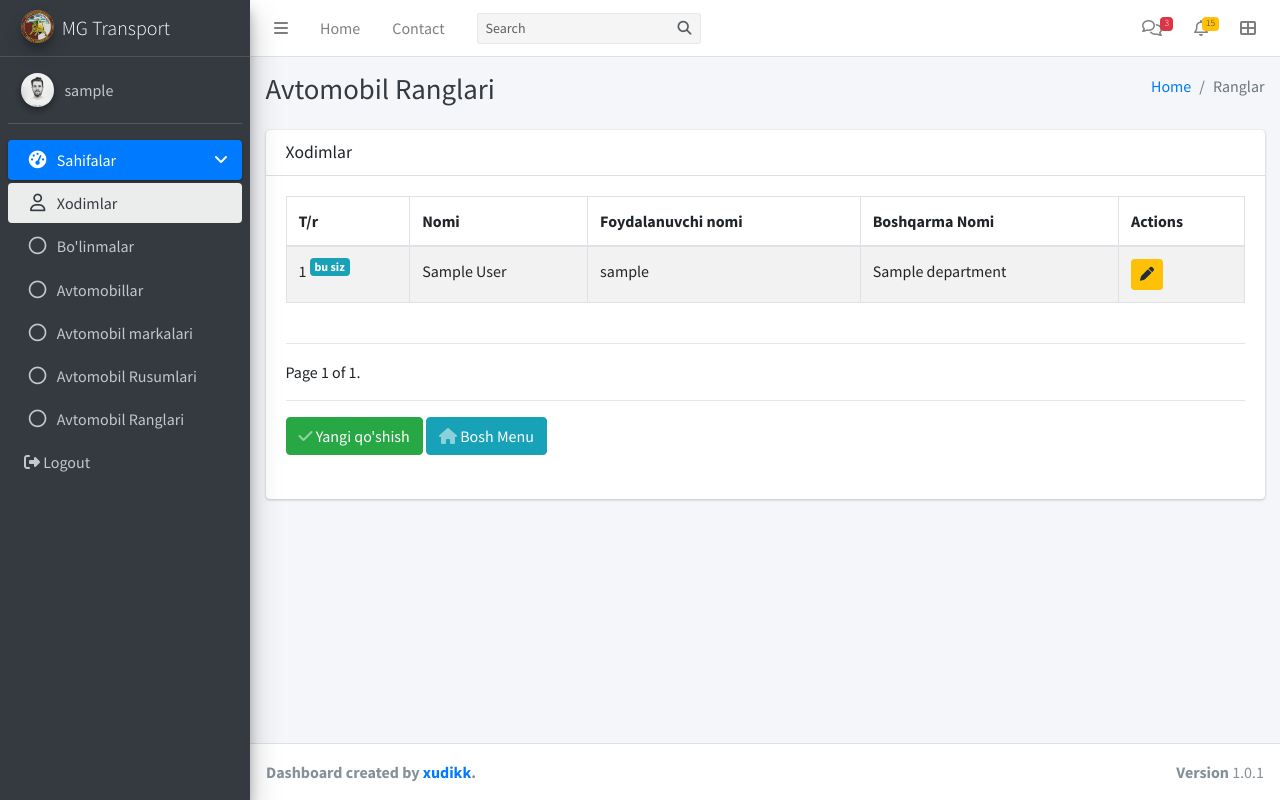
After one commit to xudikk/mg-transport, a Django app: page /user/ in a window 1280 px wide. The commit adds this page. Run offline with Django 4.2, Linux system fonts and the light colour scheme; a user stored in the database is signed in; tables that the repository leaves empty hold one stand-in row (values such as "Sample post"); parts of the project's set-up code (start-up, migrations or seed data) failed here and were passed over; some libraries are stand-ins or nearby versions.

Commit message:
user control departments filter

```diff
--- /dev/null
+++ b/aaa.py
@@ -0,0 +1,6 @@
+from string import digits
+
+s = '/department/transport/2/'.rstrip("/")
+remove_digits = str.maketrans('', '', digits)
+res = s.translate(remove_digits)
+print(res)
--- a/core/dashboard/auto.py
+++ b/core/dashboard/auto.py
@@ -2,10 +2,13 @@ from django.conf import settings
 from django.core.paginator import Paginator
 from django.shortcuts import render, redirect
 
+from base.custom import permission_checker
+from base.helper import perm_helper
 from core.forms.auto import AutoBrandForm, AutoColorForm
 from core.models import AutoBrand, AutoMotoTransportColor
 
 
+@perm_helper
 def marka(request, status=None, pk=None):
     pagination = AutoBrand.objects.all().order_by('-pk')
     paginator = Paginator(pagination, settings.PAGINATE_BY)
@@ -28,6 +31,7 @@ def marka(request, status=None, pk=None):
     return render(request, f'pages/marka.html', ctx)
 
 
+@perm_helper
 def color(request, status=None, pk=None):
     pagination = AutoMotoTransportColor.objects.all().order_by('-pk')
     paginator = Paginator(pagination, settings.PAGINATE_BY)
--- a/core/models/department.py
+++ b/core/models/department.py
@@ -26,9 +26,9 @@ class Department(TimeStampedModel):
         null=True,
         blank=True,
     )
-    stir = models.CharField(max_length=20, verbose_name=_('STIR'), null=True, blank=True)
+    stir = models.CharField(max_length=9, verbose_name=_('STIR'), null=True, blank=True)
 
     phone = PhoneNumberField(verbose_name=_("Telefon raqami"), null=True, blank=True)
 
     def __str__(self):
-        return f"{self.get_type_display()} - {self.name}"
+        return f"{self.name}"
--- a/core/models/user.py
+++ b/core/models/user.py
@@ -44,7 +44,7 @@ class User(AbstractBaseUser, PermissionsMixin):
         (2, "Admin"),
     ])  # user type
 
-    depart = models.ForeignKey(Department, verbose_name="User Departamenti", on_delete=models.SET_NULL, null=True, blank=True)
+    depart = models.ForeignKey(Department, verbose_name="User Bo'linmasi", on_delete=models.SET_NULL, null=True, blank=True)
 
     created = models.DateTimeField(auto_now_add=True, auto_now=False, null=True, editable=False)
     updated = models.DateTimeField(auto_now_add=False, auto_now=True, null=True)
--- a/core/urls.py
+++ b/core/urls.py
@@ -9,7 +9,7 @@ from django.urls import path, include
 from core.dashboard.acrud import gets, auto_form, auto_del
 from core.dashboard.auto import marka, color
 from core.dashboard.view import index
-from core.dashboard.auth import sign_in, sign_out
+from core.dashboard.auth import sign_in, sign_out, create_user
 
 urlpatterns = [
 
@@ -29,6 +29,11 @@ urlpatterns = [
     path('auto/<key>/form/<status>/', gets, name='dashboard-auto-ontime-add'),
     path('auto/<key>/form/<status>/<pk>/', gets, name='dashboard-auto-ontime-edit'),
 
+    # dpartment auto
+    path('department/<key>/<int:dpt_id>/', gets, name='department-auto-filtered'),
+    # path('auto/<key>/form/add/<status>/<int:dpt_id>/', gets, name='dashboard-auto-ontime-add-by-user'),
+    # path('auto/<key>/form/edit/<status>/<int:dpt_id>/<int:pk>/', gets, name='dashboard-auto-ontime-edit-by-user'),
+
     # marks
     path("marks/", marka, name="marks"),
     path("marks/<status>/", marka, name="marks_add"),
@@ -39,4 +44,9 @@ urlpatterns = [
     path("color/<status>/", color, name="color_add"),
     path("color/<status>/<int:pk>/", color, name="color_edit"),
 
+    # marks
+    path("user/", create_user, name="user"),
+    path("user/<status>/", create_user, name="user_add"),
+    path("user/<status>/<int:pk>/", create_user, name="user_edit"),
+
 ]
--- a/templates/base.html
+++ b/templates/base.html
@@ -197,42 +197,8 @@ scratch. This page gets rid of all links and provides the needed markup only.
               </p>
             </a>
             <ul class="nav nav-treeview">
-              <li class="nav-item">
-                <a href="" class="nav-link {{ u_active }}">
-                  <i class="far fa-user nav-icon"></i>
-                  <p>Xodimlar</p>
-                </a>
-              </li>
-              <li class="nav-item">
-                <a href="{% url 'dashboard-auto-list' key='transport' %}" class="nav-link {{ transport }}">
-                  <i class="far fa-circle nav-icon"></i>
-                  <p>Avtomobillar</p>
-                </a>
-              </li>
-              <li class="nav-item">
-                <a href="{% url 'dashboard-auto-list' key='departs' %}" class="nav-link {{ departs }}">
-                  <i class="far fa-circle nav-icon"></i>
-                  <p>Bo'linmalar</p>
-                </a>
-              </li>
-              <li class="nav-item">
-                <a href="{% url 'marks' %}" class="nav-link {{ mar_active }}">
-                  <i class="far fa-circle nav-icon"></i>
-                  <p>Avtomobil markalari</p>
-                </a>
-              </li>
-              <li class="nav-item">
-                <a href="{% url 'dashboard-auto-list' key='amodel' %}" class="nav-link {{ amodel }}">
-                  <i class="far fa-circle nav-icon"></i>
-                  <p>Avtomobil Rusumlari</p>
-                </a>
-              </li>
-              <li class="nav-item">
-                <a href="{% url 'color' %}" class="nav-link {{ color_model }}">
-                  <i class="far fa-circle nav-icon"></i>
-                  <p>Avtomobil Ranglari</p>
-                </a>
-              </li>
+             {% include user_sidebar %}
+
             </ul>
           </li>
           <li class="nav-item">
--- a/templates/pages/auth/login.html
+++ b/templates/pages/auth/login.html
@@ -279,8 +279,8 @@
             <form method="post" class="form_form">
                 {% csrf_token %}
                 <div class="inputBox">
-                    <input type="text" name="phone" required>
-                    <i>Phone</i>
+                    <input type="text" name="username" required>
+                    <i>Username</i>
                   </div>
                 <div class="inputBox" style="margin-top: 30px;">
                     <input type="password" name="pass" required>
--- a/templates/pages/departs.html
+++ b/templates/pages/departs.html
@@ -212,7 +212,7 @@
                 {% for i in roots %}
                 <tr>
                     <td>{{ forloop.counter }}</td>
-                    <td>{{ i.name }}</td>
+                    <td><a href="{% url 'department-auto-filtered' dpt_id=i.id key='transport' %}">{{ i.name }}</a></td>
                     <td>{% if i.type == 'guarding' %} Qo'riqlash bo'linma{% else %} Harbiy bo'linma{% endif %}</td>
                     <td>{{ i.district.region }}</td>
                     <td>{{ i.district }}</td>
@@ -220,7 +220,7 @@
                     <td>{{ i.phone }}</td>
                     <td>{{ i.stir }}</td>
                     <td>
-                        <a href="{% url 'dashboard-auto-detail' key='departs' pk=i.id %}" title="To'lliq ma'lumotlarni ko'rish" class="btn btn-info btn-circle btn-sm">
+                        <a href="{% url 'department-auto-filtered' dpt_id=i.id key='transport' %}" title="To'lliq ma'lumotlarni ko'rish" class="btn btn-info btn-circle btn-sm">
                             <i class="fas fa-info-circle"></i>
                         </a>
                         <a href="{% url 'dashboard-auto-ontime-edit' key='departs' pk=i.id status='form' %}" title="O'zgartirish" class="btn btn-warning btn-circle btn-sm">
--- /dev/null
+++ b/templates/pages/user.html
@@ -0,0 +1,183 @@
+{% extends 'base.html' %}
+
+{% block title %}MG | User {% endblock %}
+{% block page_title %} Avtomobil Ranglari {% endblock %}
+{% block pagetitle %} Ranglar {% endblock %}
+{% load bootstrap4 %}
+
+{% block content %}
+
+
+{% if pos == 'one' %}
+
+<h2>Ranglar</h2>
+
+{% else %}
+
+    <!-- Main content -->
+    <section class="content">
+      <div class="row">
+        <div class="col-12">
+
+          <div class="card">
+            <div class="card-header">
+              <h3 class="card-title">Xodimlar</h3>
+            </div>
+            <!-- /.card-header -->
+            <div class="card-body">
+              <table id="example1" class="table table-bordered table-striped">
+                <thead>
+                <tr>
+                    <th>T/r</th>
+                    <th>Nomi</th>
+                    <th>Foydalanuvchi nomi</th>
+                    <th>Boshqarma Nomi</th>
+                    <th>Actions</th>
+                </tr>
+                </thead>
+                <tbody>
+                {% for i in roots %}
+                {% if i == request.user %}
+
+                    <tr>
+                        <td >{{ forloop.counter }} <sup class="badge badge-info">bu siz</sup></td>
+                        <td>{{ i.name }}</td>
+                        <td>{{ i.username }}</td>
+                        <td>{{ i.depart.name }}</td>
+                        <td>
+                            <a href="{% url 'user_edit' status='form' pk=i.id %}" title="O'zgartirish" class="btn btn-warning btn-circle btn-sm">
+                                <i class="fas fa-pen"></i>
+                            </a>
+                        </td>
+                    </tr>
+                {% else %}
+                    <tr>
+                        <td>{{ forloop.counter }}</td>
+                        <td>{{ i.name }}</td>
+                        <td>{{ i.username }}</td>
+                        <td>{{ i.depart.name }}</td>
+                        <td>
+                            <a href="{% url 'user_edit' status='form' pk=i.id %}" title="O'zgartirish" class="btn btn-warning btn-circle btn-sm">
+                                <i class="fas fa-pen"></i>
+                            </a>
+                        </td>
+                    </tr>
+                {% endif %}
+
+                {% endfor %}
+
+                </tbody>
+
+              </table>
+                <br>
+                <hr>
+        <!--    **********************************************************************************************************  -->
+                {% if suggest_status == 'form' %}
+                    <div class="row">
+                      <!-- left column -->
+                      <div class="col-md-12">
+                        <!-- general form elements -->
+                        <div class="card card-success">
+
+
+                          <form role="form" method="post" enctype="multipart/form-data">
+                            {% csrf_token %}
+                            <div class="card-body">
+                                <h2 class="form-group text-center">Tezkor Forma</h2>
+                                <div class="form-row">
+
+                                    <div class="form-group col-md-3">
+                                        {% bootstrap_field form.name %}
+                                    </div>
+                                    <div class="form-group col-md-3">
+                                        {% bootstrap_field form.username %}
+                                    </div>
+                                    <div class="form-group col-md-3">
+                                        {% bootstrap_field form.depart %}
+                                    </div>
+                                    {% if not editing %}
+                                    <div class="form-group col-md-3">
+                                        {% bootstrap_field form.password %}
+                                    </div>
+                                    {% endif %}
+
+                                </div>
+                                <div class="card-footer">
+                                <div class="form-row">
+                                    <div class="card-action right-align">
+                                          <button type="submit" class="btn btn-block btn-success">
+                                            <i class="fas fa-check"></i>Saqlash
+                                          </button>
+                                    </div>
+                                    <a href="{% url 'user' %}">
+                                        <div class="card-action ml-1 right-align">
+                                              <button type="button" class="btn btn-block btn-info">
+                                                    <i class="fas fa-home"></i> Bekor qilish
+                                              </button>
+                                        </div>
+                                    </a>
+                                </div>
+                            </div>
+                            </div>
+
+                          </form>
+                        </div>
+                      </div>
+
+                    </div>
+
+            <!--    **********************************************************************************************************  -->
+                {% endif %}
+
+                {% if suggest_status != 'form' %}
+                <div class="pagination">
+                    <span class="step-links">
+                        {% if roots.has_previous %}
+                            <a href="?page=1" class="btn btn-primary btn-sm">&laquo;first</a>
+                            <a href="?page={{ roots.previous_page_number }}"  class="btn btn-primary btn-sm">prev</a>
+                        {% endif %}
+
+                        <span class="current">
+                            Page {{ roots.number }} of {{ roots.paginator.num_pages }}.
+                        </span>
+
+                        {% if roots.has_next %}
+                            <a href="?page={{ roots.next_page_number }}" class="btn btn-primary btn-sm">next</a>
+                            <a href="?page={{ roots.paginator.num_pages }}" class="btn btn-primary btn-sm">last&raquo;</a>
+                        {% endif %}
+                    </span>
+                </div>
+                <hr>
+                <div class="row">
+                    <div class="col-xl-6 col-md-6 mb-4">
+                        <a href="{% url 'user_add' status='form' %}" class="btn btn-success" >
+                            <span class="icon text-white-50">
+                                <i class="fas fa-check"></i>
+                            </span>
+                            <span class="text">Yangi qo'shish</span>
+                        </a>
+                        <a href="{% url 'home' %}"  class="btn btn-info" >
+                           <span class="icon text-white-50">
+                                <i class="fas fa-home"></i>
+                            </span>
+                            <span class="text">Bosh Menu</span>
+                       </a>
+                    </div>
+                </div>
+                {% endif %}
+            </div>
+            <!-- /.card-body -->
+          </div>
+          <!-- /.card -->
+        </div>
+        <!-- /.col -->
+      </div>
+      <!-- /.row -->
+    </section>
+    <!-- /.content -->
+
+
+
+
+{% endif %}
+{% endblock %}
--- a/templates/partials/superuser.html
+++ b/templates/partials/superuser.html
@@ -12,7 +12,7 @@
               <div class="inner">
                 <h3>{{ cnts.dp }}</h3>
 
-                <p>Departamentlar</p>
+                <p>Bo'linmalar</p>
               </div>
               <div class="icon">
                 <i class="fa-solid fa-hotel"></i>
@@ -47,7 +47,7 @@
               <div class="icon">
                 <i class="fa-solid fa-users"></i>
               </div>
-              <a href="" class="small-box-footer">Ko'proq ma'lumot <i class="fas fa-arrow-circle-right"></i></a>
+              <a href="{% url 'user' %}" class="small-box-footer">Ko'proq ma'lumot <i class="fas fa-arrow-circle-right"></i></a>
             </div>
           </div>
           <!-- ./col -->
--- /dev/null
+++ b/templates/partials/susidebar.html
@@ -0,0 +1,42 @@
+    <li class="nav-item">
+        <a href="{% url 'user' %}" class="nav-link {{ u_active }}">
+            <i class="far fa-user nav-icon"></i>
+            <p>Xodimlar</p>
+        </a>
+    </li>
+
+   <li class="nav-item">
+        <a href="{% url 'dashboard-auto-list' key='departs' %}" class="nav-link {{ departs }}">
+            <i class="far fa-circle nav-icon"></i>
+            <p>Bo'linmalar</p>
+        </a>
+    </li>
+
+    <li class="nav-item">
+        <a href="{% url 'dashboard-auto-list' key='transport' %}" class="nav-link {{ transport }}">
+            <i class="far fa-circle nav-icon"></i>
+            <p>Avtomobillar</p>
+        </a>
+    </li>
+
+
+    <li class="nav-item">
+        <a href="{% url 'marks' %}" class="nav-link {{ mar_active }}">
+            <i class="far fa-circle nav-icon"></i>
+            <p>Avtomobil markalari</p>
+        </a>
+    </li>
+
+    <li class="nav-item">
+        <a href="{% url 'dashboard-auto-list' key='amodel' %}" class="nav-link {{ amodel }}">
+            <i class="far fa-circle nav-icon"></i>
+            <p>Avtomobil Rusumlari</p>
+        </a>
+    </li>
+
+    <li class="nav-item">
+        <a href="{% url 'color' %}" class="nav-link {{ color_model }}">
+            <i class="far fa-circle nav-icon"></i>
+            <p>Avtomobil Ranglari</p>
+        </a>
+    </li>
```
Also changed, not shown: base/helper.py (+29 -0 lines), core/dashboard/acrud.py (+22 -7 lines), core/dashboard/auth.py (+51 -2 lines), core/forms/auto.py (+9 -0 lines), core/models/auto.py (+4 -4 lines), src/cprosessor.py (+11 -8 lines), templates/pages/transport.html (+11 -4 lines), templates/partials/user_sidebar.html (added, +8 -0 lines).
